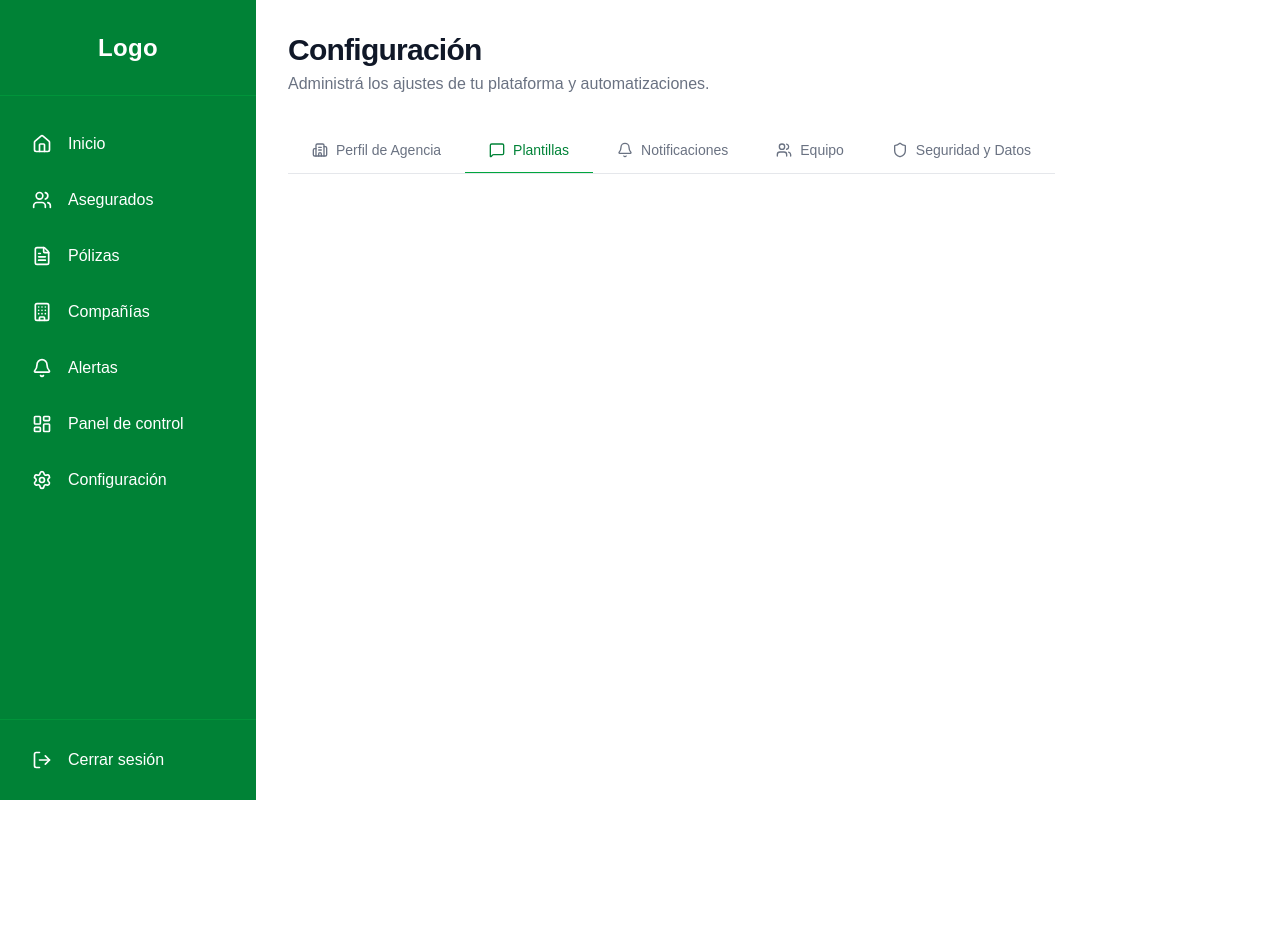
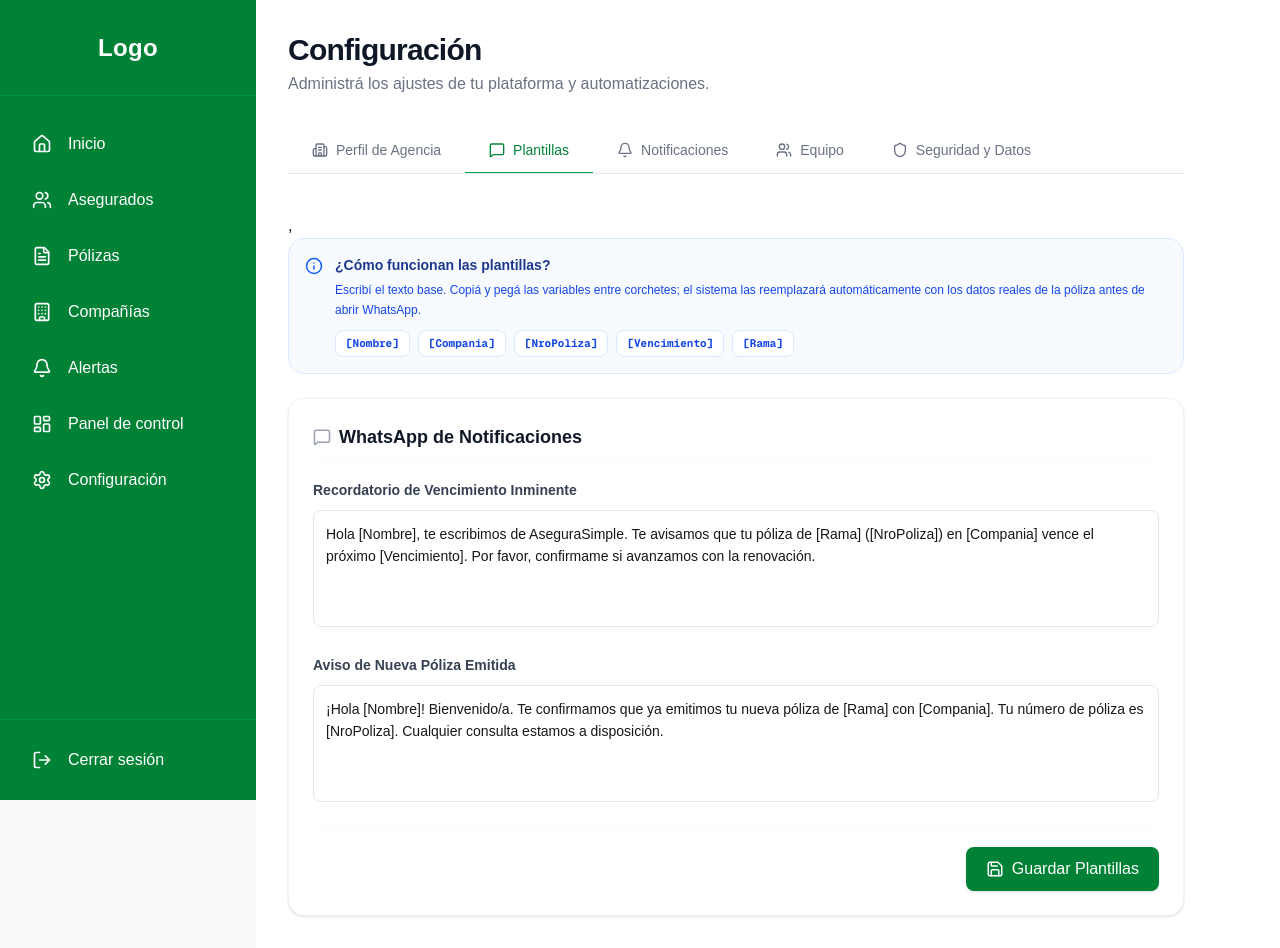
Before and after one commit to EzeZari/asegura-simple, a Next.js app in the folder frontend/: page /configuracion in a window 1280 px wide. Both pictures are taken after a click on the button "Plantillas". Before the commit the page ends 800 px from the top, so only its background shows below. Built offline with nearby package versions, Linux system fonts and the light colour scheme; no server answers.

Commit message:
feat(configuracion): agregar apartado de plantillas dinámicas de whatsapp

```diff
--- a/frontend/app/(dashboard)/configuracion/page.tsx
+++ b/frontend/app/(dashboard)/configuracion/page.tsx
@@ -5,7 +5,7 @@ import { Building2, MessageSquare, Bell, Users, Shield } from "lucide-react";
 
 // Importaremos los sub-componentes (iremos creando uno por uno)
 import PerfilSettings from "@/components/configuracion/PerfilSettings";
-// import PlantillasSettings from "@/components/configuracion/PlantillasSettings";
+import PlantillasSettings from "@/components/configuracion/PlantillasSettings";
 // import NotificacionesSettings from "@/components/configuracion/NotificacionesSettings";
 // import EquipoSettings from "@/components/configuracion/EquipoSettings";
 // import SeguridadSettings from "@/components/configuracion/SeguridadSettings";
@@ -49,8 +49,8 @@ export default function ConfiguracionPage() {
 
       {/* CONTENEDOR DINÁMICO */}
       <div className="mt-4 max-w-4xl">
-        {activeTab === "perfil" && <PerfilSettings />}
-        {/* {activeTab === "plantillas" && <PlantillasSettings />} */}
+        {activeTab === "perfil" && <PerfilSettings />},
+        {activeTab === "plantillas" && <PlantillasSettings />}
         {/* {activeTab === "notificaciones" && <NotificacionesSettings />} */}
         {/* {activeTab === "equipo" && <EquipoSettings />} */}
         {/* {activeTab === "seguridad" && <SeguridadSettings />} */}
--- /dev/null
+++ b/frontend/components/configuracion/PlantillasSettings.tsx
@@ -0,0 +1,150 @@
+"use client";
+
+import { useState, useEffect } from "react";
+import { Save, MessageSquare, Info } from "lucide-react";
+import Toast from "@/components/ui/Toast";
+
+// TEXTOS POR DEFECTO IDEALES
+const DEFAULT_VENCIMIENTO = "Hola [Nombre], te escribimos de AseguraSimple. Te avisamos que tu póliza de [Rama] ([NroPoliza]) en [Compania] vence el próximo [Vencimiento]. Por favor, confirmame si avanzamos con la renovación.";
+
+const DEFAULT_BIENVENIDA = "¡Hola [Nombre]! Bienvenido/a. Te confirmamos que ya emitimos tu nueva póliza de [Rama] con [Compania]. Tu número de póliza es [NroPoliza]. Cualquier consulta estamos a disposición.";
+
+export default function PlantillasSettings() {
+  const [showToast, setShowToast] = useState(false);
+  const [isLoading, setIsLoading] = useState(true);
+  const [isSaving, setIsSaving] = useState(false);
+
+  const [agencia, setAgencia] = useState<any>({
+    mensajeVencimiento: DEFAULT_VENCIMIENTO,
+    mensajeBienvenida: DEFAULT_BIENVENIDA,
+  });
+
+  // 1. CARGAR LAS PLANTILLAS ACTUALES
+  useEffect(() => {
+    const fetchPlantillas = async () => {
+      try {
+        const res = await fetch("http://localhost:3001/api/agencia");
+        const data = await res.json();
+
+        // El truco de magia: Si la base de datos trae las plantillas vacías, le inyectamos las DEFAULT
+        setAgencia({
+          ...data,
+          mensajeVencimiento: data.mensajeVencimiento || DEFAULT_VENCIMIENTO,
+          mensajeBienvenida: data.mensajeBienvenida || DEFAULT_BIENVENIDA,
+        });
+      } catch (error) {
+        console.error("Error al cargar las plantillas:", error);
+      } finally {
+        setIsLoading(false);
+      }
+    };
+    fetchPlantillas();
+  }, []);
+
+  // 2. GUARDAR CAMBIOS (PUT)
+  const guardarPlantillas = async () => {
+    setIsSaving(true);
+    try {
+      const res = await fetch("http://localhost:3001/api/agencia", {
+        method: "PUT",
+        headers: { "Content-Type": "application/json" },
+        body: JSON.stringify(agencia),
+      });
+
+      if (res.ok) {
+        setShowToast(true);
+      } else {
+        alert("Hubo un error al guardar las plantillas");
+      }
+    } catch (error) {
+      console.error(error);
+      alert("Error de conexión al guardar");
+    } finally {
+      setIsSaving(false);
+    }
+  };
+
+  const handleChange = (e: React.ChangeEvent<HTMLTextAreaElement>) => {
+    setAgencia({ ...agencia, [e.target.name]: e.target.value });
+  };
+
+  // Variables disponibles para la ayuda visual
+  const variablesDisponibles = [
+    { tag: "[Nombre]", desc: "Nombre del cliente" },
+    { tag: "[Compania]", desc: "Nombre de la aseguradora" },
+    { tag: "[NroPoliza]", desc: "Número de la póliza" },
+    { tag: "[Vencimiento]", desc: "Fecha de fin de vigencia" },
+    { tag: "[Rama]", desc: "Tipo de cobertura (Auto, Hogar, etc.)" },
+  ];
+
+  if (isLoading) {
+    return <div className="text-gray-500 animate-pulse p-4">Cargando plantillas...</div>;
+  }
+
+  return (
+    <div className="flex flex-col gap-6 animate-in fade-in duration-300">
+
+      {/* Caja de ayuda */}
+      <div className="bg-blue-50/50 border border-blue-100 p-4 rounded-2xl flex gap-3 items-start">
+        <Info size={18} className="text-blue-600 mt-0.5 shrink-0" />
+        <div className="flex flex-col gap-1.5">
+          <h4 className="text-sm font-bold text-blue-900">¿Cómo funcionan las plantillas?</h4>
+          <p className="text-xs text-blue-700 leading-relaxed">
+            Escribí el texto base. Copiá y pegá las variables entre corchetes; el sistema las reemplazará automáticamente con los datos reales de la póliza antes de abrir WhatsApp.
+          </p>
+          <div className="flex flex-wrap gap-2 mt-1">
+            {variablesDisponibles.map((v, i) => (
+              <span key={i} className="inline-flex flex-col bg-white border border-blue-100 px-2.5 py-1 rounded-lg text-[11px]" title={v.desc}>
+                <code className="font-mono font-bold text-blue-700">{v.tag}</code>
+              </span>
+            ))}
+          </div>
+        </div>
+      </div>
+
+      {/* Formulario de Textos */}
+      <div className="bg-white p-6 rounded-2xl border border-gray-100 shadow-sm flex flex-col gap-5">
+        <h3 className="text-lg font-bold text-gray-900 border-b border-gray-50 pb-2 flex items-center gap-2">
+          <MessageSquare size={18} className="text-gray-400" /> WhatsApp de Notificaciones
+        </h3>
+
+        {/* Plantilla 1: Vencimiento */}
+        <div className="flex flex-col gap-1.5">
+          <label className="text-sm font-semibold text-gray-700">Recordatorio de Vencimiento Inminente</label>
+          <textarea
+            name="mensajeVencimiento"
+            rows={4}
+            value={agencia.mensajeVencimiento}
+            onChange={handleChange}
+            className="w-full p-3 border border-gray-200 rounded-lg outline-none focus:ring-2 focus:ring-green-600 text-sm resize-none mt-1 leading-relaxed"
+          />
+        </div>
+
+        {/* Plantilla 2: Bienvenida */}
+        <div className="flex flex-col gap-1.5 mt-2">
+          <label className="text-sm font-semibold text-gray-700">Aviso de Nueva Póliza Emitida</label>
+          <textarea
+            name="mensajeBienvenida"
+            rows={4}
+            value={agencia.mensajeBienvenida}
+            onChange={handleChange}
+            className="w-full p-3 border border-gray-200 rounded-lg outline-none focus:ring-2 focus:ring-green-600 text-sm resize-none mt-1 leading-relaxed"
+          />
+        </div>
+
+        {/* Botón de guardar */}
+        <div className="flex justify-end border-t border-gray-50 pt-4 mt-2">
+          <button
+            onClick={guardarPlantillas}
+            disabled={isSaving}
+            className="flex items-center gap-2 bg-green-700 hover:bg-green-800 disabled:bg-green-400 text-white px-5 py-2.5 rounded-lg font-medium transition-colors shadow-sm"
+          >
+            <Save size={18} /> {isSaving ? "Guardando..." : "Guardar Plantillas"}
+          </button>
+        </div>
+      </div>
+
+      <Toast message="Plantillas guardadas con éxito" isVisible={showToast} onClose={() => setShowToast(false)} />
+    </div>
+  );
+}
```
Also changed, not shown: 2 other files (tests, documents, lock files or other folders).
